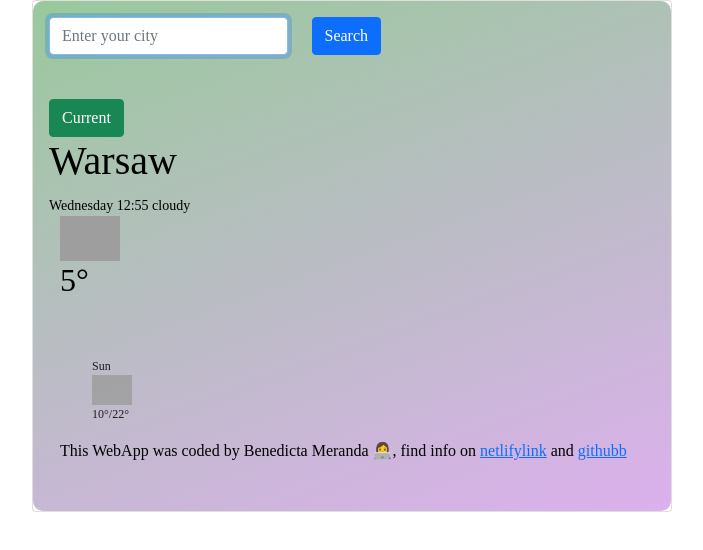
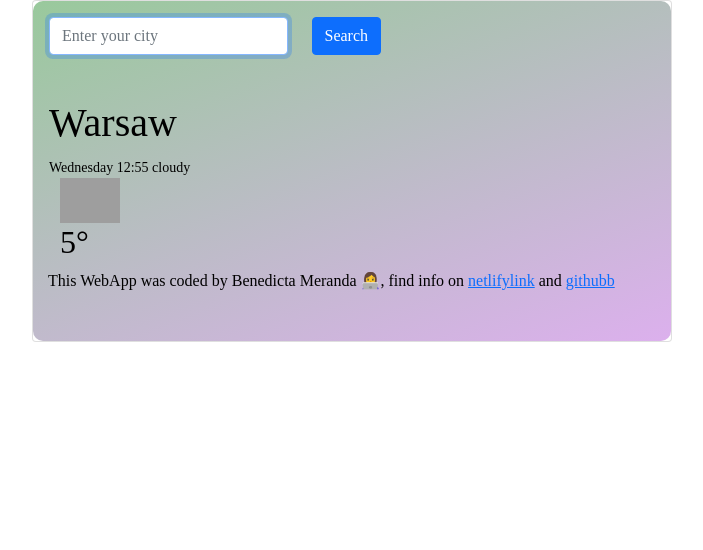
Before and after one commit to dictaranda/WeatherProject, a website built with Parcel: page index.html in a window 1280 px wide. Shown: the whole page, without its empty margins (50-753 px from the left). Built offline with nearby package versions, Linux system fonts and the light colour scheme; grey boxes are pictures that could not be loaded.

Commit message:
js revamp

```diff
--- a/index.html
+++ b/index.html
@@ -44,12 +44,6 @@
                     <div class="row current-weather-and-location">
                       <div class="col-sm-3">
                         <br/>
-                        <button
-                        class="btn btn-success w-120"
-                        id="current-location-button"
-                      >
-                        Current
-                      </button>
                     </div>
                   </div>
                   <h1>Warsaw</h1>
@@ -64,12 +58,7 @@
 									<h2 class="temperature" id="temperature">5°</h2> </div>
 
                   <div class="row forcast-weather">
-                      <div class="col-sm-2">
-                        <ul>
-                          <li class="forecastday">Sun</li>
-                          <li class="forecasticon"><img src ="http://openweathermap.org/img/wn/10d@2x.png" width=40px alt="clear" position="center"></li>
-                          <li class="forecasttemp">10°/22°</li>
-                        </ul>
+                      <div class="weather-forecast" id="forecast"></div>
                       </div>
                     </form>
                   </div>
--- a/src/index.js
+++ b/src/index.js
@@ -48,7 +48,6 @@ function getPosition(event) {
   navigator.geolocation.getCurrentPosition(nowPosition);
 }
 let currentLocationButton = document.querySelector("#current-location-button");
-currentLocationButton.addEventListener("click", getPosition);
 function showWeatherCondition(response) {
   let temperature = Math.round(response.main.temp);
   let icon = document.querySelector("#icon");
```
